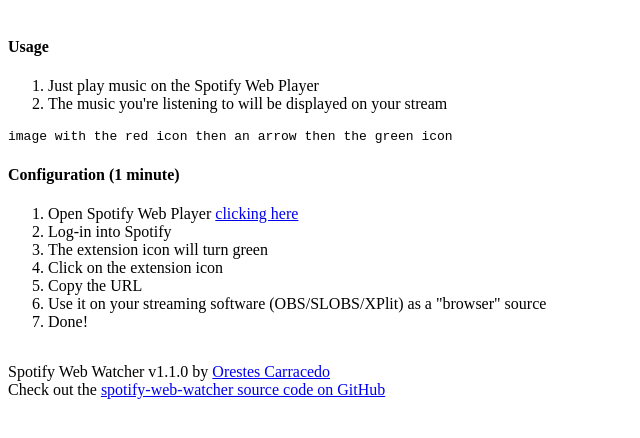
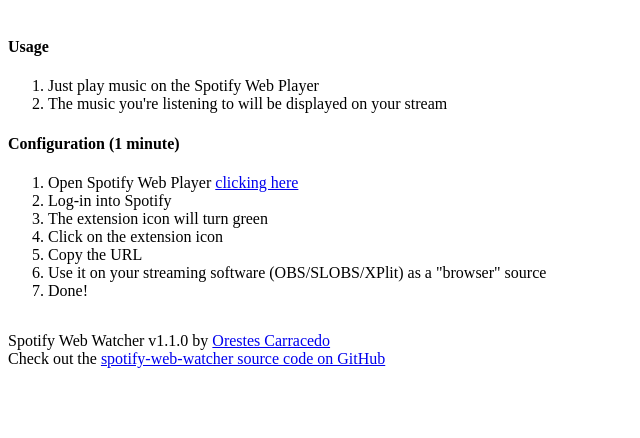
Before and after one commit to orestes/spotify-web-watcher, a website built with Parcel: page src/welcome.html in a window 1280 px wide. Shown: the part 58-496 px from the top of the page, without its empty margins (0-640 px from the left). Built offline with nearby package versions, Linux system fonts and the light colour scheme; some packages are replaced by stand-ins of ours.

Commit message:
chore: Remove image placeholder

```diff
--- a/src/welcome.html
+++ b/src/welcome.html
@@ -39,8 +39,6 @@
         <li>The music you're listening to will be displayed on your stream</li>
     </ol>
 
-    <pre>image with the red icon then an arrow then the green icon</pre>
-
     <h4>Configuration (1 minute)</h4>
     <ol>
         <li>Open Spotify Web Player <a href="https://open.spotify.com" target="_blank">clicking here</a></li>
```
